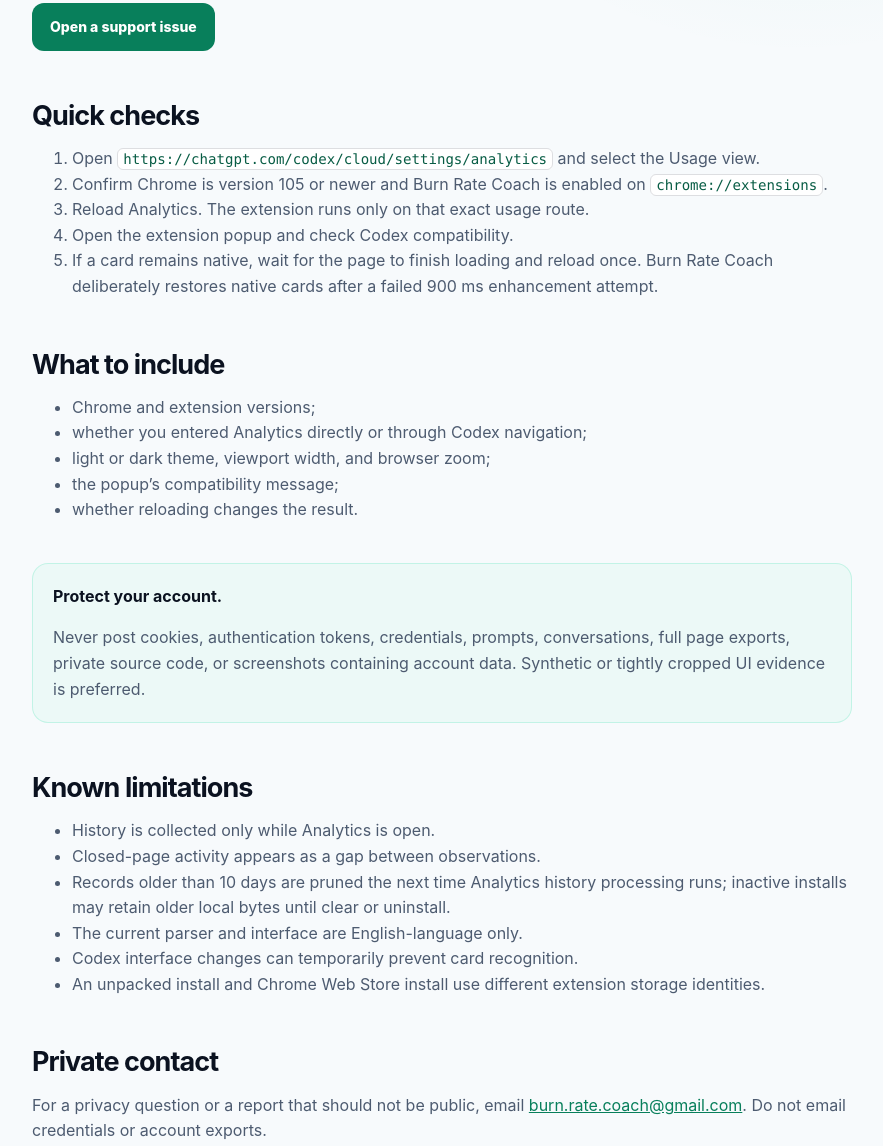
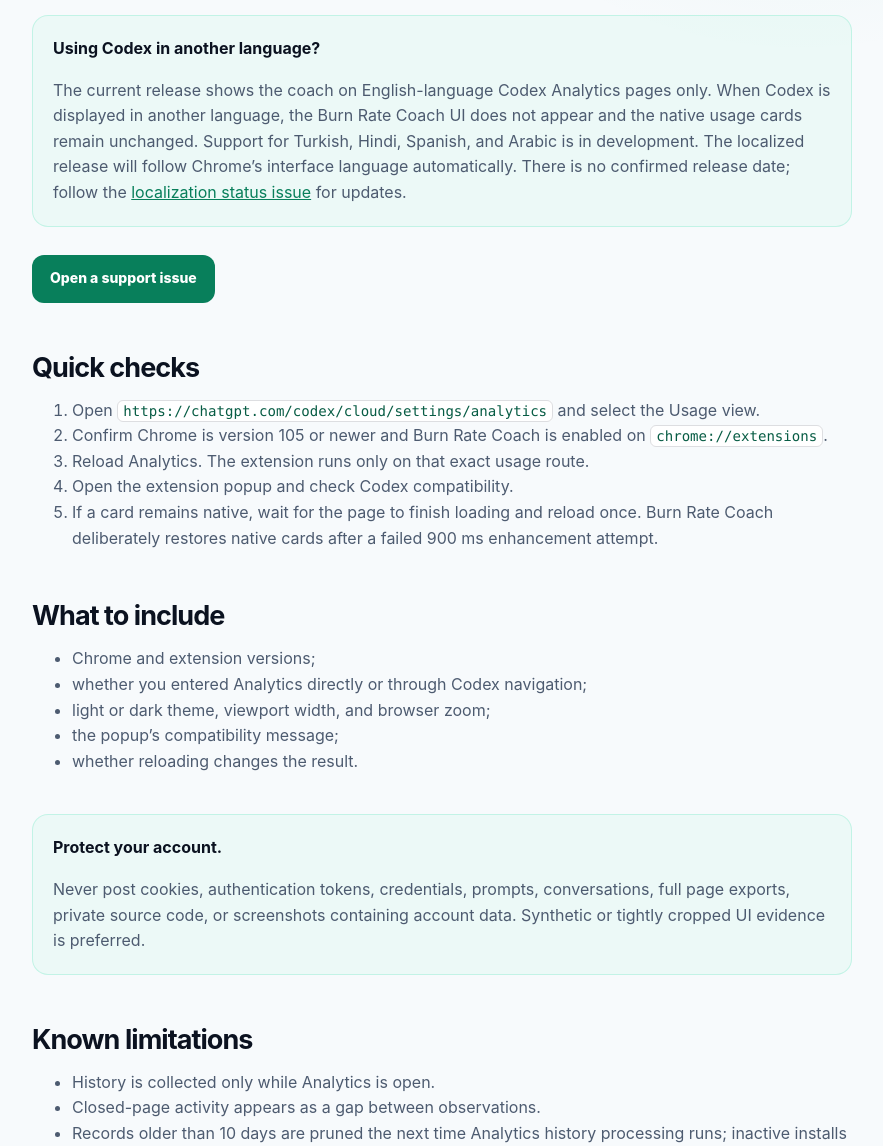
Before and after one commit to eersonmez/burn-rate-coach-site, a plain HTML site: page support.html in a window 1280 px wide. Shown: the part 392-1538 px from the top of the page, without its empty margins (198-1081 px from the left). Drawn offline with Linux system fonts and the light colour scheme.

Commit message:
Announce upcoming language support

```diff
--- a/support.html
+++ b/support.html
@@ -15,6 +15,7 @@
     <span class="eyebrow">Help and compatibility</span>
     <h1>Support</h1>
     <p class="lede">Most issues can be resolved by opening the exact Codex Analytics usage route and reloading once. If the page layout has changed, the popup will report the latest compatibility state.</p>
+    <aside class="notice"><strong>Using Codex in another language?</strong><p>The current release shows the coach on English-language Codex Analytics pages only. When Codex is displayed in another language, the Burn Rate Coach UI does not appear and the native usage cards remain unchanged. Support for Turkish, Hindi, Spanish, and Arabic is in development. The localized release will follow Chrome’s interface language automatically. There is no confirmed release date; follow the <a href="https://github.com/eersonmez/burn-rate-coach-site/issues/4">localization status issue</a> for updates.</p></aside>
     <a class="button button-primary active" href="https://github.com/eersonmez/burn-rate-coach-site/issues/new/choose">Open a support issue</a>
 
     <h2>Quick checks</h2>
@@ -32,7 +33,7 @@
     <aside class="notice"><strong>Protect your account.</strong><p>Never post cookies, authentication tokens, credentials, prompts, conversations, full page exports, private source code, or screenshots containing account data. Synthetic or tightly cropped UI evidence is preferred.</p></aside>
 
     <h2>Known limitations</h2>
-    <ul><li>History is collected only while Analytics is open.</li><li>Closed-page activity appears as a gap between observations.</li><li>Records older than 10 days are pruned the next time Analytics history processing runs; inactive installs may retain older local bytes until clear or uninstall.</li><li>The current parser and interface are English-language only.</li><li>Codex interface changes can temporarily prevent card recognition.</li><li>An unpacked install and Chrome Web Store install use different extension storage identities.</li></ul>
+    <ul><li>History is collected only while Analytics is open.</li><li>Closed-page activity appears as a gap between observations.</li><li>Records older than 10 days are pruned the next time Analytics history processing runs; inactive installs may retain older local bytes until clear or uninstall.</li><li>Codex interface changes can temporarily prevent card recognition.</li><li>An unpacked install and Chrome Web Store install use different extension storage identities.</li></ul>
 
     <h2>Private contact</h2>
     <p>For a privacy question or a report that should not be public, email <a href="mailto:burn.rate.coach@gmail.com">burn.rate.coach@gmail.com</a>. Do not email credentials or account exports.</p>
```
